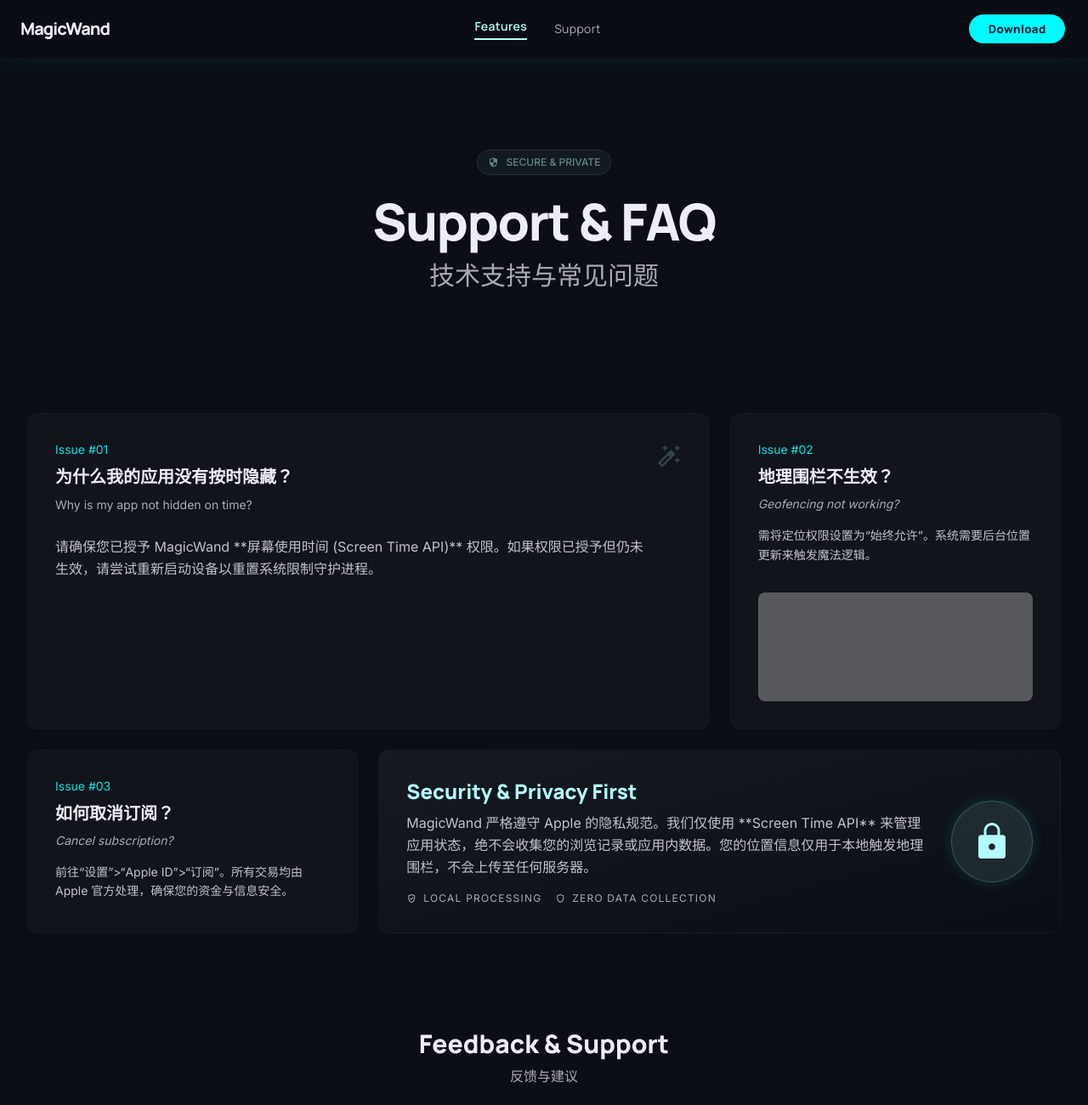
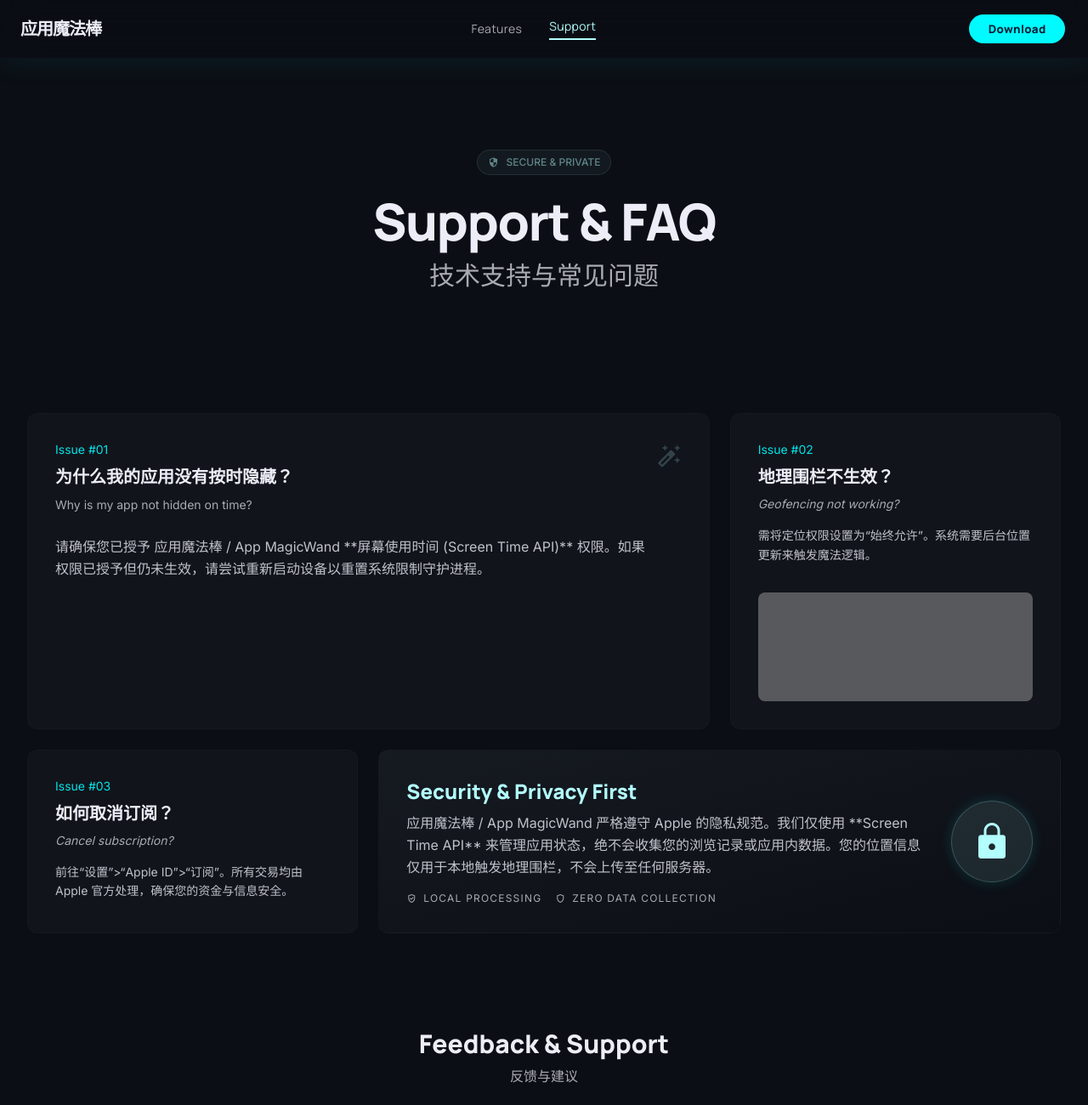
Before and after one commit to ibesty/wand-website, a plain HTML site: page support.html in a window 1280 px wide. Shown: the top 1300 px of the page at 85% size. Drawn offline with nearby package versions, Linux system fonts and the light colour scheme; grey boxes are pictures that could not be loaded.

Commit message:
Update text from 'MagicWand' to '应用魔法棒 / App MagicWand'

```diff
--- a/support.html
+++ b/support.html
@@ -3,7 +3,6 @@
 <html class="dark" lang="en"><head>
 <meta charset="utf-8"/>
 <meta content="width=device-width, initial-scale=1.0" name="viewport"/>
-<title>App MagicWand - 魔法一挥，隐私无踪</title>
 <script src="https://cdn.tailwindcss.com?plugins=forms,container-queries"></script>
 <link href="https://fonts.googleapis.com/css2?family=Manrope:wght@200;400;600;800&amp;family=Inter:wght@300;400;500;600&amp;display=swap" rel="stylesheet"/>
 <link href="https://fonts.googleapis.com/css2?family=Material+Symbols+Outlined:wght,FILL@100..700,0..1&amp;display=swap" rel="stylesheet"/>
@@ -97,10 +96,10 @@
 <!-- TopNavBar Implementation -->
 <nav class="fixed top-0 w-full z-50 bg-[#0b0e14]/70 backdrop-blur-xl shadow-[0_8px_32px_0_rgba(0,251,255,0.06)] font-['Manrope'] font-medium text-sm tracking-wide antialiased">
 <div class="flex justify-between items-center px-6 py-4 max-w-7xl mx-auto">
-<div class="text-xl font-bold tracking-tighter text-[#ecedf6]">MagicWand</div>
+<div class="text-xl font-bold tracking-tighter text-[#ecedf6]">应用魔法棒</div>
 <div class="hidden md:flex gap-8 items-center">
-<a class="text-[#b3feff] font-semibold border-b-2 border-[#b3feff] pb-1 duration-300" href="./">Features</a>
-<a class="text-[#a9abb3] hover:text-[#0bfbff] transition-colors duration-300" href="./support.html">Support</a>
+<a class="text-[#a9abb3] hover:text-[#ecedf6] transition-colors" href="./index.html">Features</a>
+<a class="text-[#b3feff] border-b-2 border-[#b3feff] pb-1" href="./support.html">Support</a>
 </div>
 <button class="bg-[#00FBFF] text-[#001f35] font-bold px-6 py-2 rounded-full scale-95 active:scale-90 transition-transform text-sm hover:bg-[#1c2028] hover:text-[#ecedf6]">
                 Download
@@ -131,7 +130,7 @@
 <h3 class="text-xl font-headline font-bold mb-2">为什么我的应用没有按时隐藏？</h3>
 <p class="text-on-surface-variant text-sm leading-relaxed mb-6">Why is my app not hidden on time?</p>
 <p class="text-on-surface leading-relaxed opacity-80">
-                            请确保您已授予 MagicWand **屏幕使用时间 (Screen Time API)** 权限。如果权限已授予但仍未生效，请尝试重新启动设备以重置系统限制守护进程。
+                            请确保您已授予 应用魔法棒 / App MagicWand **屏幕使用时间 (Screen Time API)** 权限。如果权限已授予但仍未生效，请尝试重新启动设备以重置系统限制守护进程。
                         </p>
 </div>
 <span class="material-symbols-outlined text-primary text-3xl opacity-20 group-hover:opacity-100 transition-opacity">auto_fix_high</span>
@@ -160,7 +159,7 @@
 <div class="flex-1">
 <h3 class="text-2xl font-headline font-bold mb-2 text-primary">Security &amp; Privacy First</h3>
 <p class="text-on-surface leading-relaxed opacity-80 mb-4">
-                        MagicWand 严格遵守 Apple 的隐私规范。我们仅使用 **Screen Time API** 来管理应用状态，绝不会收集您的浏览记录或应用内数据。您的位置信息仅用于本地触发地理围栏，不会上传至任何服务器。
+                        应用魔法棒 / App MagicWand 严格遵守 Apple 的隐私规范。我们仅使用 **Screen Time API** 来管理应用状态，绝不会收集您的浏览记录或应用内数据。您的位置信息仅用于本地触发地理围栏，不会上传至任何服务器。
                     </p>
 <div class="flex gap-4">
 <div class="flex items-center gap-2 text-xs text-on-surface-variant uppercase tracking-widest">
@@ -207,8 +206,8 @@
 <footer class="w-full py-12 border-t border-[#22262f]/50 bg-[#0b0e14] font-['Inter'] text-xs text-[#a9abb3]">
 <div class="flex flex-col md:flex-row justify-between items-center px-8 max-w-7xl mx-auto gap-6">
 <div class="flex flex-col items-center md:items-start gap-2">
-<div class="text-lg font-black text-[#ecedf6]">MagicWand</div>
-<p class="opacity-80">© 2024 MagicWand. Precision Privacy forged in light.</p>
+<div class="text-lg font-black text-[#ecedf6]">应用魔法棒 / App MagicWand</div>
+<p class="opacity-80">© 2026 App MagicWand. Your privacy, your rhythm.</p>
 </div>
 <div class="flex flex-wrap justify-center gap-8">
 <a class="text-[#a9abb3] hover:text-[#b3feff] transition-colors" href="#">Terms of Service</a>
```
